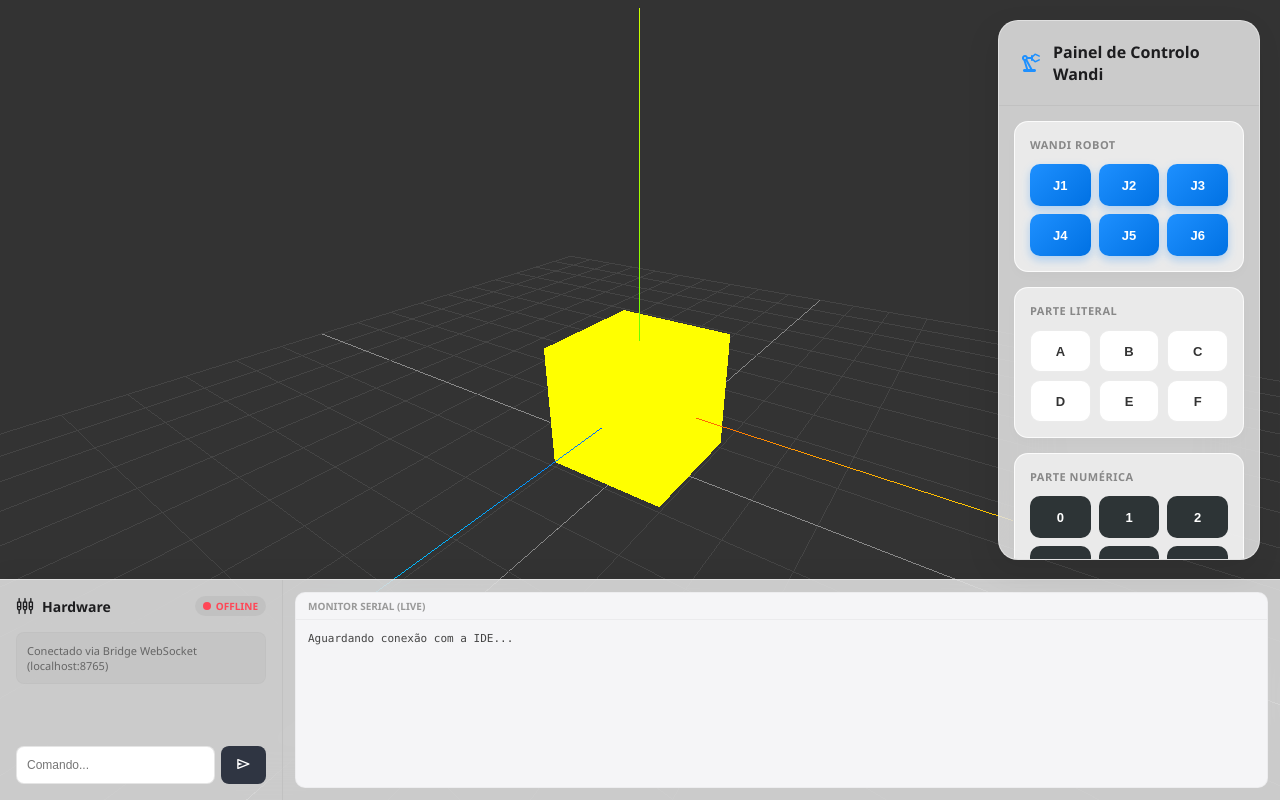
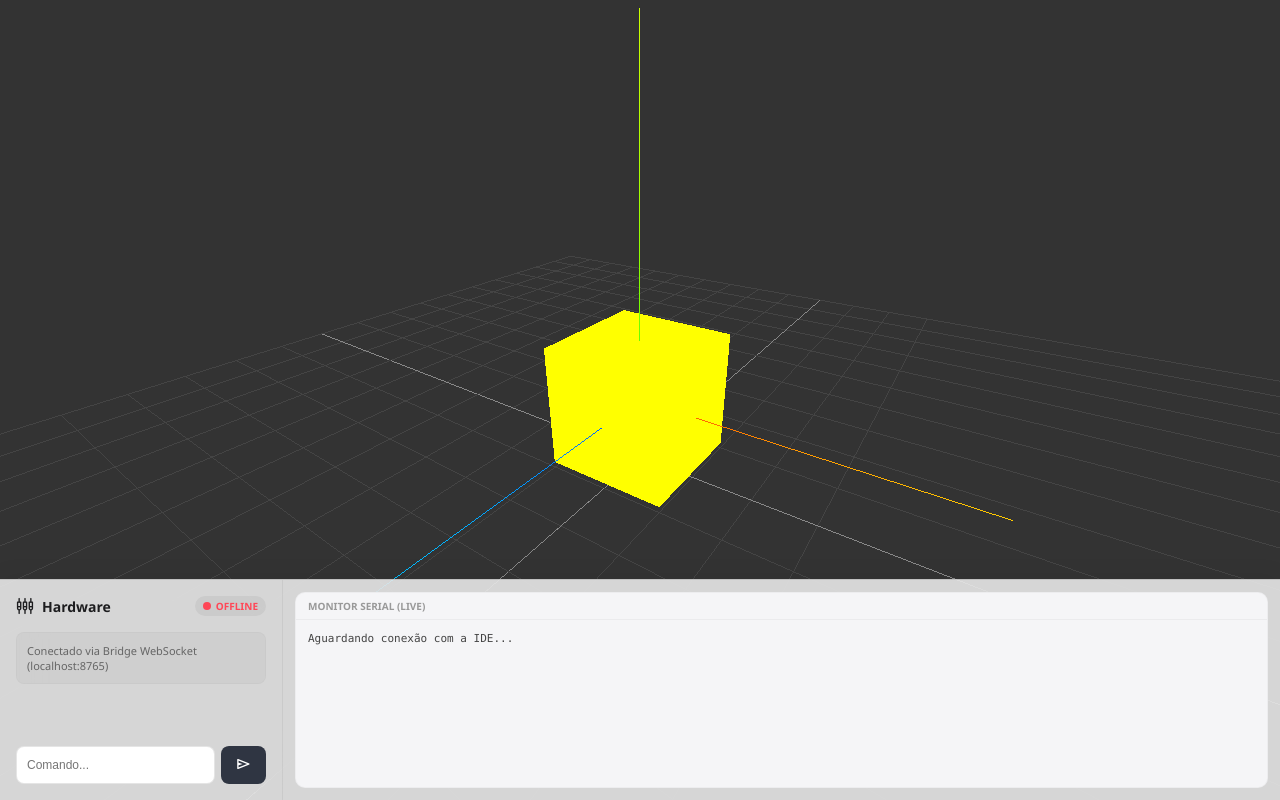
Before and after one commit to eliMassaqui/wandi-simulation, a website built with Vite: page index.html in a window 1280 px wide. Built offline with nearby package versions, Linux system fonts and the light colour scheme; no server answers.

```diff
--- a/index.html
+++ b/index.html
@@ -7,152 +7,56 @@
   <style>
     :root {
       --panel-height: 220px;
-      --glass-bg: rgba(255, 255, 255, 0.75);
-      --glass-border: rgba(255, 255, 255, 0.4);
+      --glass-bg: rgba(255, 255, 255, 0.8);
       --output-bg: #f5f5f7;
       --accent: #1e90ff;
       --text: #1d1d1f;
       --green-led: #2ed573;
-      --card-bg: rgba(255, 255, 255, 0.6);
     }
 
     body { margin: 0; overflow: hidden; font-family: 'Segoe UI', system-ui, sans-serif; background: #d1d1d1; }
     canvas { position: fixed; top: 0; left: 0; z-index: 1; }
 
-    /* Painel Inferior (Mantido igual) */
     #serial-panel {
       position: fixed; bottom: 0; left: 0; width: 100%; height: var(--panel-height);
       background: var(--glass-bg); backdrop-filter: blur(25px); -webkit-backdrop-filter: blur(25px);
-      border-top: 1px solid var(--glass-border); z-index: 100; display: flex;
+      border-top: 1px solid rgba(0,0,0,0.1); z-index: 100; display: flex;
       box-shadow: 0 -5px 20px rgba(0,0,0,0.05);
     }
+
     .panel-section { padding: 16px; display: flex; flex-direction: column; gap: 12px; border-right: 1px solid rgba(0,0,0,0.05); }
     .controls-area { width: 250px; min-width: 250px; }
     .header { display: flex; justify-content: space-between; align-items: center; margin-bottom: 4px; }
     .header h3 { margin: 0; font-size: 14px; font-weight: 600; display: flex; align-items: center; gap: 8px; color: var(--text); }
+
+    /* LED Status com Pulsação */
     .status-badge { display: flex; align-items: center; gap: 5px; padding: 3px 8px; background: rgba(0,0,0,0.05); border-radius: 12px; font-size: 10px; font-weight: 700; }
     .dot { width: 8px; height: 8px; border-radius: 50%; background: #ff4757; transition: 0.4s; }
-    .dot.connected { background: var(--green-led); box-shadow: 0 0 10px var(--green-led); animation: pulse-green 2s infinite; }
-    @keyframes pulse-green { 0% { box-shadow: 0 0 0 0 rgba(46, 213, 115, 0.7); } 70% { box-shadow: 0 0 0 8px rgba(46, 213, 115, 0); } 100% { box-shadow: 0 0 0 0 rgba(46, 213, 115, 0); } }
+
+    .dot.connected {
+      background: var(--green-led);
+      box-shadow: 0 0 10px var(--green-led);
+      animation: pulse-green 2s infinite;
+    }
+
+    @keyframes pulse-green {
+      0% { transform: scale(1); box-shadow: 0 0 0 0 rgba(46, 213, 115, 0.7); }
+      70% { transform: scale(1.1); box-shadow: 0 0 0 8px rgba(46, 213, 115, 0); }
+      100% { transform: scale(1); box-shadow: 0 0 0 0 rgba(46, 213, 115, 0); }
+    }
+
     .info-box { background: rgba(0,0,0,0.03); padding: 10px; border-radius: 8px; font-size: 11px; color: #666; border: 1px solid rgba(0,0,0,0.02); }
     .output-container { flex: 1; display: flex; flex-direction: column; background: var(--output-bg); margin: 12px; border-radius: 10px; border: 1px solid rgba(0,0,0,0.03); overflow: hidden; }
     .output-header { padding: 6px 12px; font-size: 10px; font-weight: 700; color: #999; border-bottom: 1px solid rgba(0,0,0,0.04); display: flex; justify-content: space-between; }
     #serial-log { flex: 1; padding: 12px; font-family: 'SF Mono', 'Consolas', monospace; font-size: 11px; color: #444; overflow-y: auto; white-space: pre-wrap; }
+
     .input-group { display: flex; gap: 6px; margin-top: auto; }
     input { flex: 1; padding: 10px; border-radius: 8px; border: 1px solid rgba(0,0,0,0.1); background: white; outline: none; font-size: 12px; }
     #btn-send { width: 45px; height: 38px; background: #2f3542; color: white; border: none; border-radius: 8px; cursor: pointer; }
     .material-symbols-rounded { font-size: 18px; }
-
-    /* ==========================================
-       NOVA SIDEBAR (Painel de Controlo Wandi)
-       ========================================== */
-    #sidebar {
-      position: fixed; right: 20px; top: 20px; bottom: calc(var(--panel-height) + 20px);
-      width: 260px; background: var(--glass-bg);
-      backdrop-filter: blur(30px); -webkit-backdrop-filter: blur(30px);
-      border: 1px solid var(--glass-border); border-radius: 20px;
-      z-index: 101; display: flex; flex-direction: column;
-      box-shadow: -5px 10px 30px rgba(0,0,0,0.08); overflow-y: auto;
-    }
-
-    .sidebar-header {
-      padding: 20px; border-bottom: 1px solid rgba(0,0,0,0.05);
-      display: flex; align-items: center; gap: 10px;
-    }
-    .sidebar-header h2 { margin: 0; font-size: 16px; font-weight: 700; color: var(--text); }
-    .sidebar-header .icon { color: var(--accent); font-size: 24px; }
-
-    .sidebar-content { padding: 15px; display: flex; flex-direction: column; gap: 15px; }
-
-    .control-card {
-      background: var(--card-bg); border: 1px solid rgba(255,255,255,0.8);
-      border-radius: 14px; padding: 15px;
-      box-shadow: 0 4px 12px rgba(0,0,0,0.02);
-    }
-
-    .card-title {
-      font-size: 11px; font-weight: 800; color: #888;
-      text-transform: uppercase; letter-spacing: 0.5px; margin-bottom: 12px;
-    }
-
-    .btn-grid { display: grid; grid-template-columns: repeat(3, 1fr); gap: 8px; }
-
-    /* Estilização Geral dos Botões */
-    .cmd-btn {
-      height: 42px; border: none; border-radius: 10px; font-weight: 700; font-size: 13px;
-      cursor: pointer; transition: all 0.2s cubic-bezier(0.25, 1, 0.5, 1);
-      display: flex; justify-content: center; align-items: center;
-    }
-    .cmd-btn:active { transform: scale(0.92); }
-
-    /* Tipos de Botões */
-    .cmd-btn.blue {
-      background: linear-gradient(135deg, #1e90ff, #0071e3);
-      color: white; box-shadow: 0 4px 10px rgba(30,144,255,0.3);
-    }
-    .cmd-btn.blue:hover { box-shadow: 0 6px 14px rgba(30,144,255,0.4); filter: brightness(1.1); }
-
-    .cmd-btn.literal {
-      background: #ffffff; color: #333; border: 1px solid rgba(0,0,0,0.08);
-    }
-    .cmd-btn.literal:hover { background: #f0f0f5; }
-
-    .cmd-btn.numeric {
-      background: #2d3436; color: white;
-    }
-    .cmd-btn.numeric:hover { background: #1e272e; }
-
-    /* Scrollbar minimalista para a sidebar */
-    #sidebar::-webkit-scrollbar { width: 6px; }
-    #sidebar::-webkit-scrollbar-thumb { background: rgba(0,0,0,0.1); border-radius: 10px; }
   </style>
 </head>
 <body>
-
-  <aside id="sidebar">
-    <div class="sidebar-header">
-      <span class="material-symbols-rounded icon">precision_manufacturing</span>
-      <h2>Painel de Controlo Wandi</h2>
-    </div>
-
-    <div class="sidebar-content">
-      <div class="control-card">
-        <div class="card-title">Wandi Robot</div>
-        <div class="btn-grid">
-          <button class="cmd-btn blue" data-cmd="J1">J1</button>
-          <button class="cmd-btn blue" data-cmd="J2">J2</button>
-          <button class="cmd-btn blue" data-cmd="J3">J3</button>
-          <button class="cmd-btn blue" data-cmd="J4">J4</button>
-          <button class="cmd-btn blue" data-cmd="J5">J5</button>
-          <button class="cmd-btn blue" data-cmd="J6">J6</button>
-        </div>
-      </div>
-
-      <div class="control-card">
-        <div class="card-title">Parte Literal</div>
-        <div class="btn-grid">
-          <button class="cmd-btn literal" data-cmd="A">A</button>
-          <button class="cmd-btn literal" data-cmd="B">B</button>
-          <button class="cmd-btn literal" data-cmd="C">C</button>
-          <button class="cmd-btn literal" data-cmd="D">D</button>
-          <button class="cmd-btn literal" data-cmd="E">E</button>
-          <button class="cmd-btn literal" data-cmd="F">F</button>
-        </div>
-      </div>
-
-      <div class="control-card">
-        <div class="card-title">Parte Numérica</div>
-        <div class="btn-grid">
-          <button class="cmd-btn numeric" data-cmd="0">0</button>
-          <button class="cmd-btn numeric" data-cmd="1">1</button>
-          <button class="cmd-btn numeric" data-cmd="2">2</button>
-          <button class="cmd-btn numeric" data-cmd="3">3</button>
-          <button class="cmd-btn numeric" data-cmd="4">4</button>
-          <button class="cmd-btn numeric" data-cmd="5">5</button>
-        </div>
-      </div>
-    </div>
-  </aside>
 
   <div id="serial-panel">
     <div class="panel-section controls-area">
```
